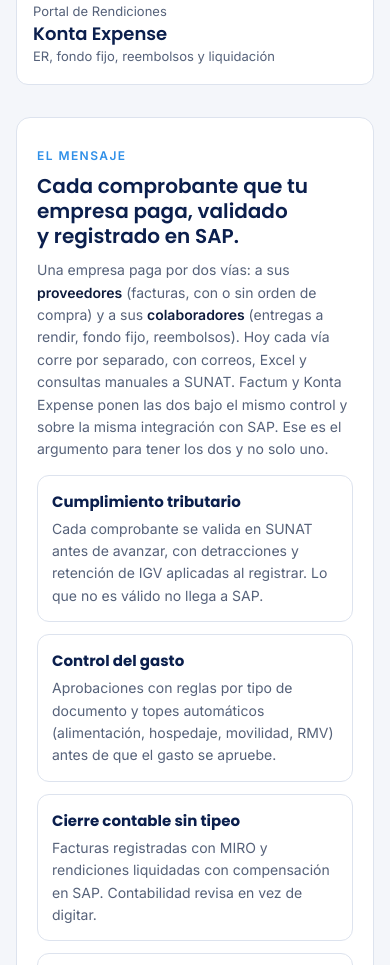
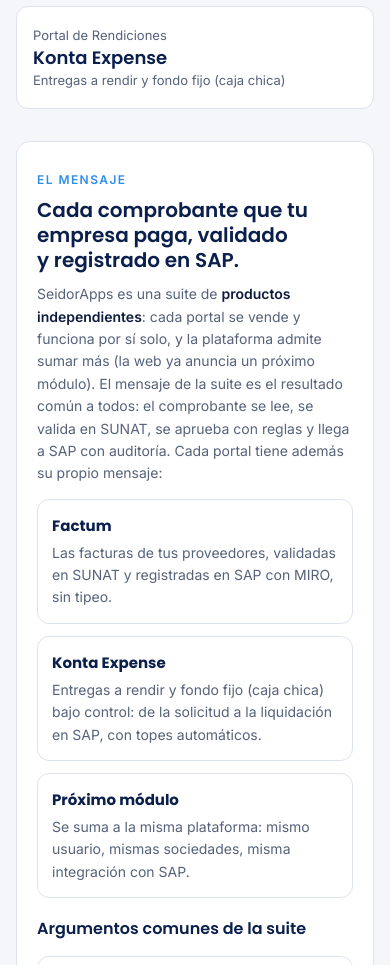
Before and after one commit to gonzalonarro-bh/seidor-nexus-naming, a plain HTML site: page observaciones.html in a window 390 px wide. Shown: the part 598-1563 px from the top of the page. Drawn offline with Linux system fonts and the light colour scheme.

Commit message:
Portales como productos independientes; Konta Expense = ER y fondo fijo (caja chica)
Co-Authored-By: Claude Opus 5.5 <noreply@anthropic.com>

```diff
--- a/observaciones.html
+++ b/observaciones.html
@@ -80,21 +80,27 @@ code{font-family:var(--f-mono);font-size:13px}
   </section>
 
   <section class="brand" aria-label="Arquitectura de marca">
-    <div><span>Suite (sin cambios)</span><b>SeidorApps</b><span>Marca paraguas de los portales</span></div>
+    <div><span>Suite (sin cambios)</span><b>SeidorApps</b><span>Marca paraguas; cada portal se contrata por separado y hay espacio para un tercero</span></div>
     <div><span>Portal de Proveedores</span><b>Factum</b><span>Facturas de proveedores, SUNAT y MIRO</span></div>
-    <div><span>Portal de Rendiciones</span><b>Konta Expense</b><span>ER, fondo fijo, reembolsos y liquidación</span></div>
+    <div><span>Portal de Rendiciones</span><b>Konta Expense</b><span>Entregas a rendir y fondo fijo (caja chica)</span></div>
   </section>
 
   <section class="open">
     <p class="eyebrow">El mensaje</p>
     <p class="core">Cada comprobante que tu empresa paga, validado y registrado en SAP.</p>
-    <p class="why" style="margin-top:10px">Una empresa paga por dos vías: a sus <b>proveedores</b> (facturas, con o sin orden de compra) y a sus <b>colaboradores</b> (entregas a rendir, fondo fijo, reembolsos). Hoy cada vía corre por separado, con correos, Excel y consultas manuales a SUNAT. Factum y Konta Expense ponen las dos bajo el mismo control y sobre la misma integración con SAP. Ese es el argumento para tener los dos y no solo uno.</p>
+    <p class="why" style="margin-top:10px">SeidorApps es una suite de <b>productos independientes</b>: cada portal se vende y funciona por sí solo, y la plataforma admite sumar más (la web ya anuncia un próximo módulo). El mensaje de la suite es el resultado común a todos: el comprobante se lee, se valida en SUNAT, se aprueba con reglas y llega a SAP con auditoría. Cada portal tiene además su propio mensaje:</p>
+    <div class="pillars">
+      <div><b>Factum</b><p>Las facturas de tus proveedores, validadas en SUNAT y registradas en SAP con MIRO, sin tipeo.</p></div>
+      <div><b>Konta Expense</b><p>Entregas a rendir y fondo fijo (caja chica) bajo control: de la solicitud a la liquidación en SAP, con topes automáticos.</p></div>
+      <div><b>Próximo módulo</b><p>Se suma a la misma plataforma: mismo usuario, mismas sociedades, misma integración con SAP.</p></div>
+    </div>
+    <h3>Argumentos comunes de la suite</h3>
     <div class="pillars">
       <div><b>Cumplimiento tributario</b><p>Cada comprobante se valida en SUNAT antes de avanzar, con detracciones y retención de IGV aplicadas al registrar. Lo que no es válido no llega a SAP.</p></div>
       <div><b>Control del gasto</b><p>Aprobaciones con reglas por tipo de documento y topes automáticos (alimentación, hospedaje, movilidad, RMV) antes de que el gasto se apruebe.</p></div>
-      <div><b>Cierre contable sin tipeo</b><p>Facturas registradas con MIRO y rendiciones liquidadas con compensación en SAP. Contabilidad revisa en vez de digitar.</p></div>
+      <div><b>Cierre contable sin tipeo</b><p>Facturas registradas con MIRO; entregas a rendir y fondo fijo liquidados en SAP como consecuencia de la rendición. Contabilidad revisa en vez de digitar.</p></div>
       <div><b>Trazabilidad</b><p>Quién hizo qué, cuándo y desde dónde, en los dos portales y en la administración. Lista para auditoría.</p></div>
-      <div><b>Una sola inversión de integración</b><p>Usuarios, sociedades, datos maestros y conexión con SAP compartidos: el segundo portal se suma sobre lo que ya funciona.</p></div>
+      <div><b>Crecer sin reintegrar</b><p>Empiezas con el portal que necesitas. Si sumas otro, comparte usuarios, sociedades, datos maestros y conexión con SAP.</p></div>
     </div>
     <h3>Tono</h3>
     <ul class="dont">
@@ -106,10 +112,11 @@ code{font-family:var(--f-mono);font-size:13px}
   </section>
 
   <section class="list" aria-label="Cambios de mensaje">
-<article class="obs"><header><span class="n m">M1</span><h2>Titular de la portada</h2><span class="where">#inicio · h1</span></header><ul class="changes"><li><span class="from">Una plataforma. Todas tus apps de finanzas y compras, conectadas a SAP.</span><span class="arrow">→</span><span><mark>Cada comprobante que pagas, validado y registrado en SAP.</mark></span></li></ul><p class="why"><b>Motivo:</b> el titular actual describe la plataforma ("todas tus apps"); el nuevo dice el resultado que compra Finanzas. "Comprobante" abarca facturas de proveedores y boletas de colaboradores, así que cubre los dos portales con una sola frase.</p></article>
-<article class="obs"><header><span class="n m">M2</span><h2>Bajada de la portada</h2><span class="where">#inicio · párrafo bajo el titular</span></header><ul class="changes"><li><span class="from">Rendiciones y Proveedores comparten una sola plataforma: un usuario para todas tus empresas, IA que lee comprobantes…</span><span class="arrow">→</span><span><mark>Factum</mark> gestiona las facturas de tus proveedores y <mark>Konta Expense</mark>, los gastos y rendiciones de tus colaboradores. Las dos vías por donde sale el dinero siguen el mismo control…</span></li></ul><p class="why"><b>Motivo:</b> presenta los dos portales con su nombre nuevo y explica en una frase por qué van juntos: cubren las dos vías de pago con el mismo control. Se mantiene el cierre "empiezas con uno y sumas el otro", que reduce la barrera de compra.</p></article>
-<article class="obs"><header><span class="n m">M3</span><h2>Introducción de Productos</h2><span class="where">#productos · título y bajada</span></header><ul class="changes"><li><span class="from">Dos productos, una plataforma y un solo usuario</span><span class="arrow">→</span><span><mark>Proveedores y colaboradores: los dos frentes del gasto, con un mismo control</mark></span></li><li><span class="from">Cada producto tiene su propio portal, pero comparten usuarios…</span><span class="arrow">→</span><span><mark>Factum cubre lo que pagas a proveedores; Konta Expense, lo que adelantas y reembolsas a tus colaboradores…</mark></span></li></ul><p class="why"><b>Motivo:</b> el título actual habla de la arquitectura (usuario, plataforma); el nuevo habla del problema del cliente. La bajada conserva el argumento técnico (integración compartida) como razón para sumar el segundo portal.</p></article>
+<article class="obs"><header><span class="n m">M1</span><h2>Titular de la portada</h2><span class="where">#inicio · h1</span></header><ul class="changes"><li><span class="from">Una plataforma. Todas tus apps de finanzas y compras, conectadas a SAP.</span><span class="arrow">→</span><span><mark>Cada comprobante que pagas, validado y registrado en SAP.</mark></span></li></ul><p class="why"><b>Motivo:</b> el titular actual describe la plataforma ("todas tus apps"); el nuevo dice el resultado que compra Finanzas. Habla de "comprobante" y no de un proceso, así que vale para cada portal por separado y para los que se sumen.</p></article>
+<article class="obs"><header><span class="n m">M2</span><h2>Bajada de la portada</h2><span class="where">#inicio · párrafo bajo el titular</span></header><ul class="changes"><li><span class="from">Rendiciones y Proveedores comparten una sola plataforma: un usuario para todas tus empresas, IA que lee comprobantes…</span><span class="arrow">→</span><span><mark>Factum</mark> para las facturas de tus proveedores. <mark>Konta Expense</mark> para las entregas a rendir y el fondo fijo (caja chica) de tus colaboradores. Cada portal funciona por sí solo… Si sumas otro, se conecta a la misma plataforma.</span></li></ul><p class="why"><b>Motivo:</b> presenta cada portal con su nombre y su proceso principal, y deja claro que son productos independientes. La frase final mantiene la idea original ("empiezas con uno y sumas el siguiente") sin obligar a comprar los dos.</p></article>
+<article class="obs"><header><span class="n m">M3</span><h2>Introducción de Productos</h2><span class="where">#productos · título y bajada</span></header><ul class="changes"><li><span class="from">Dos productos, una plataforma y un solo usuario</span><span class="arrow">→</span><span><mark>Un portal para cada proceso, todos sobre la misma plataforma</mark></span></li><li><span class="from">Cada producto tiene su propio portal, pero comparten usuarios…</span><span class="arrow">→</span><span><mark>Factum gestiona las facturas de tus proveedores; Konta Expense, las entregas a rendir y el fondo fijo (caja chica). Cada uno se contrata por separado. Si sumas otro…</mark></span></li></ul><p class="why"><b>Motivo:</b> "Dos productos" fija la suite en dos; "un portal para cada proceso" deja espacio al próximo módulo. La bajada aclara que cada uno se contrata por separado y conserva el argumento de la plataforma compartida.</p></article>
 <article class="obs"><header><span class="n m">M4</span><h2>Título del bloque de demo</h2><span class="where">#demo · h2</span></header><ul class="changes"><li><span class="from">Trae cinco facturas reales. Las leemos en vivo.</span><span class="arrow">→</span><span><mark>Trae cinco comprobantes reales, facturas o boletas. Los leemos en vivo.</mark></span></li></ul><p class="why"><b>Motivo:</b> "facturas" deja fuera a quien viene por Konta Expense; "comprobantes, facturas o boletas" invita a los dos públicos a la misma demo.</p></article>
+<article class="obs"><header><span class="n m">M5</span><h2>Ficha de Konta Expense</h2><span class="where">#productos · título de la ficha</span></header><ul class="changes"><li><span class="from">Entregas a rendir y fondo fijo, de la solicitud a la liquidación</span><span class="arrow">→</span><span><mark>Entregas a rendir y fondo fijo (caja chica), de la solicitud a la liquidación</mark></span></li></ul><p class="why"><b>Motivo:</b> "caja chica" es como muchas áreas de Finanzas llaman al fondo fijo; el paréntesis evita que el visitante dude si el portal lo cubre. La liquidación queda como el resultado del proceso, no como su foco.</p></article>
   </section>
 
   <section class="list" aria-label="Cambios de nombre">
```
Also changed, not shown: index.html (+2 -2 lines).
